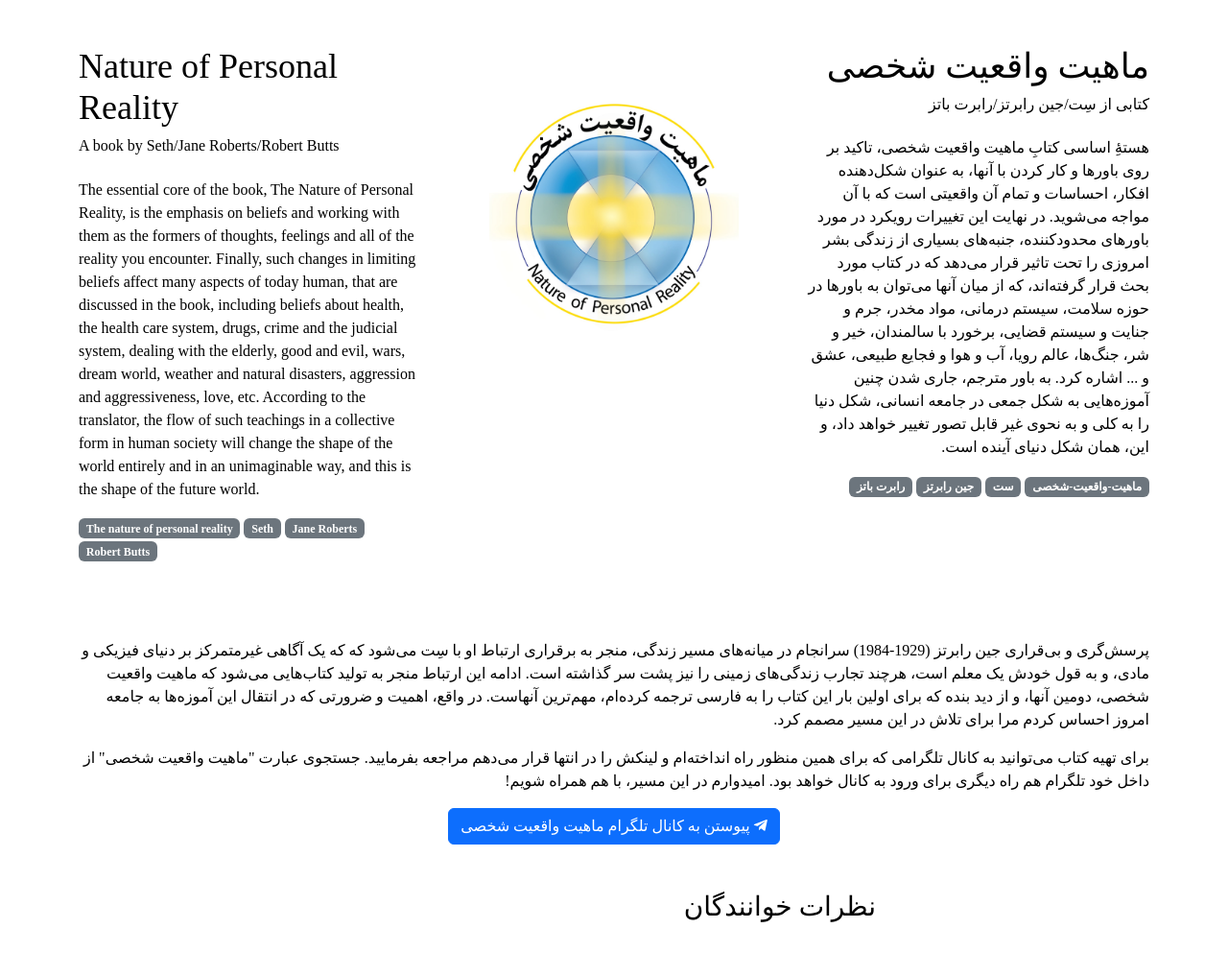
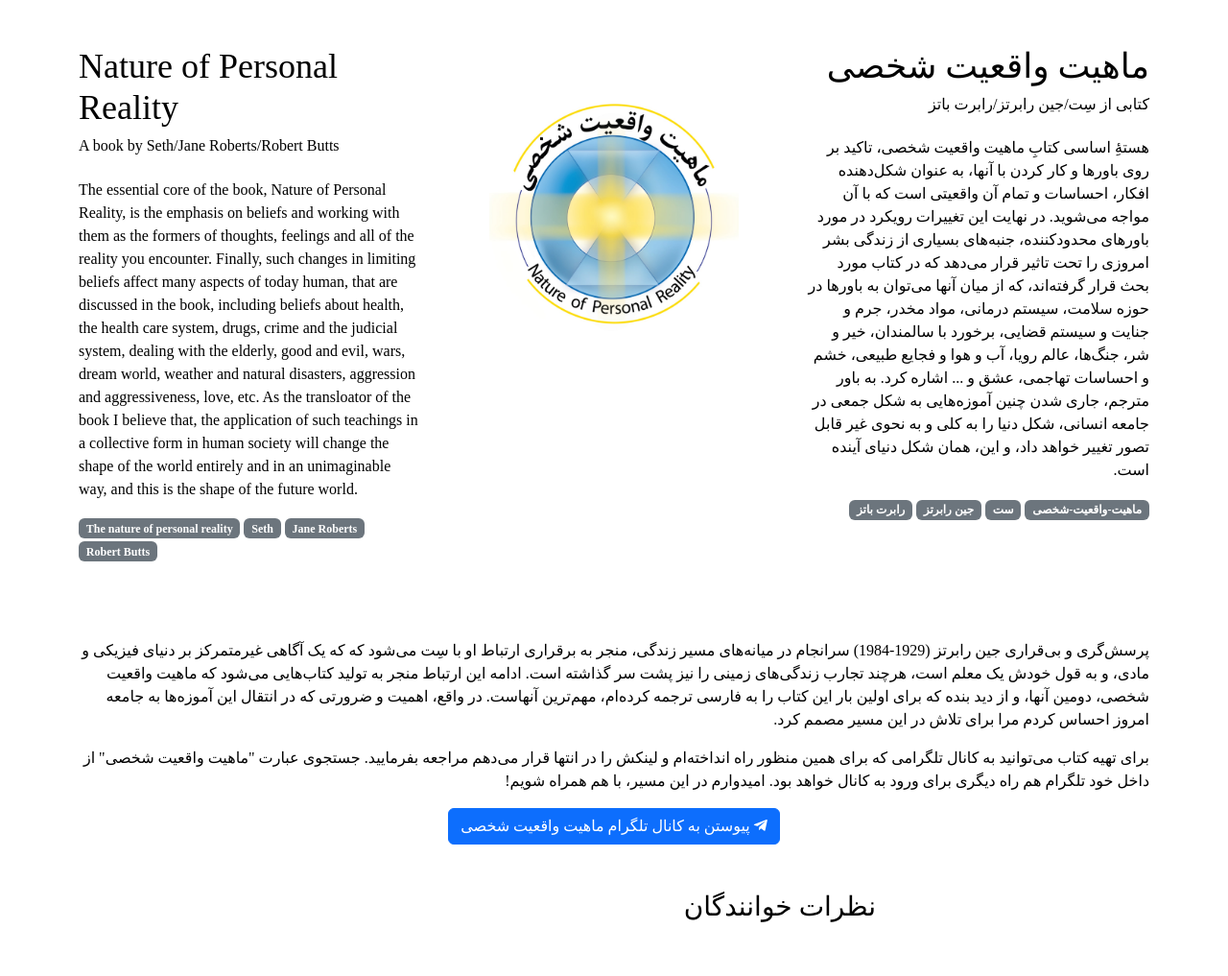
Before and after one commit to saeedsrd/NoPR, a Jekyll site: the page built from index.html, in a window 1280 px wide. Shown: the whole page at 96% size. Built offline with Jekyll 4.4.1, drawn with Linux system fonts in a browser that asks for light colours; some web fonts are replaced; comment, search, counter and statistics services are not loaded.

Commit message:
Update index.html

```diff
--- a/index.html
+++ b/index.html
@@ -30,7 +30,7 @@ layout: default
                     افکار، احساسات و تمام آن واقعیتی است که با آن مواجه می‌شوید. در نهایت این تغییرات رویکرد در مورد
                     باورهای محدودکننده، جنبه‌های بسیاری از زندگی بشر امروزی را تحت تاثیر قرار می‌دهد که در کتاب مورد بحث
                     قرار گرفته‌اند، که از میان آنها می‌توان به باورها در حوزه سلامت، سیستم درمانی، مواد مخدر، جرم و
-                    جنایت و سیستم قضایی، برخورد با سالمندان، خیر و شر، جنگ‌ها، عالم رویا، آب و هوا و فجایع طبیعی، عشق و
+                    جنایت و سیستم قضایی، برخورد با سالمندان، خیر و شر، جنگ‌ها، عالم رویا، آب و هوا و فجایع طبیعی، خشم و احساسات تهاجمی، عشق و
                     ... اشاره کرد. به باور مترجم، جاری شدن چنین آموزه‌هایی به شکل جمعی در جامعه انسانی، شکل دنیا را به
                     کلی و به نحوی غیر قابل تصور تغییر خواهد داد، و این، همان شکل دنیای آینده است.</p>
                 <p aria-label="Keywords">
@@ -45,7 +45,7 @@ layout: default
             <section lang="en" dir="ltr">
                 <h1>Nature of Personal Reality</h1>
                 <h2>A book by Seth/Jane Roberts/Robert Butts</h2>
-                <p>The essential core of the book, The Nature of Personal Reality, is the emphasis on beliefs and working with them as the formers of thoughts, feelings and all of the reality you encounter. Finally, such changes in limiting beliefs affect many aspects of today human, that are discussed in the book, including beliefs about health, the health care system, drugs, crime and the judicial system, dealing with the elderly, good and evil, wars, dream world, weather and natural disasters, aggression and aggressiveness, love, etc. According to the translator, the flow of such teachings in a collective form in human society will change the shape of the world entirely and in an unimaginable way, and this is the shape of the future world.</p>
+                <p>The essential core of the book, Nature of Personal Reality, is the emphasis on beliefs and working with them as the formers of thoughts, feelings and all of the reality you encounter. Finally, such changes in limiting beliefs affect many aspects of today human, that are discussed in the book, including beliefs about health, the health care system, drugs, crime and the judicial system, dealing with the elderly, good and evil, wars, dream world, weather and natural disasters, aggression and aggressiveness, love, etc. As the transloator of the book I believe that, the application of such teachings in a collective form in human society will change the shape of the world entirely and in an unimaginable way, and this is the shape of the future world.</p>
                 <p aria-label="Keywords">
                     <span class="badge bg-secondary">The nature of personal reality</span>
                     <span class="badge bg-secondary">Seth</span>
```
